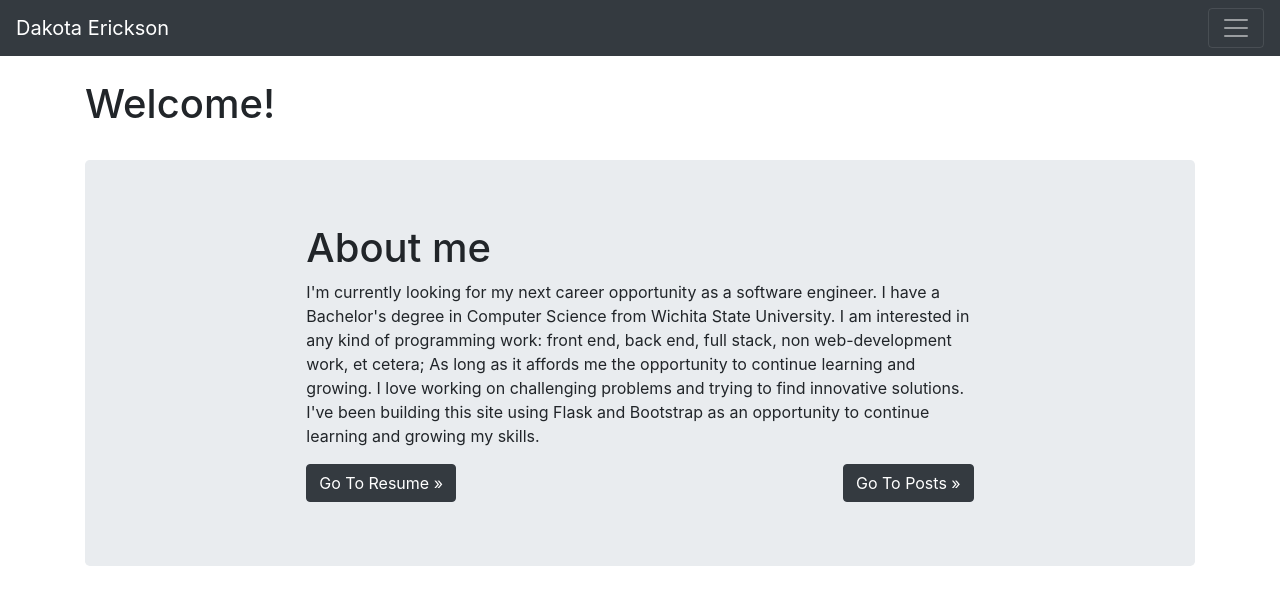
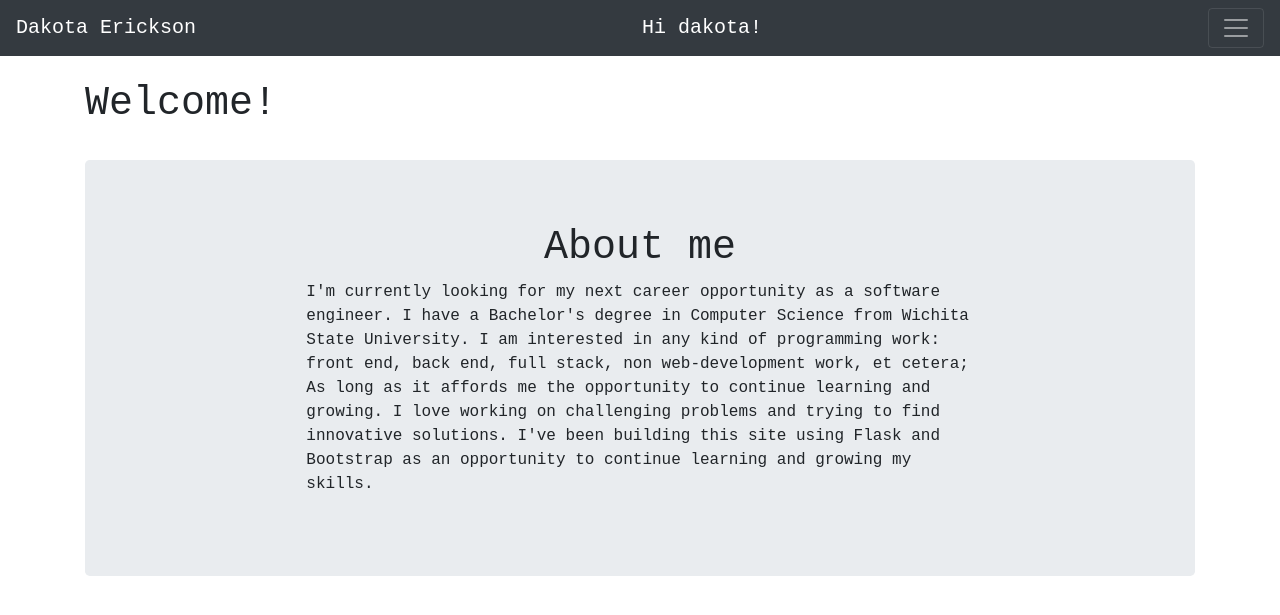
Before and after one commit to DakotaErickson/flaskBlog, a Flask app: page / in a window 1280 px wide. Shown: the top 615 px of the page. Run offline with Flask 2, Linux system fonts and the light colour scheme; a user stored in the database is signed in.

Commit message:
added main.css, changed some formatting and removed buttons on home page.

```diff
--- /dev/null
+++ b/flaskblog/static/css/main.css
@@ -0,0 +1,3 @@
+body {
+    font-family: 'Courier New', Courier, monospace;
+}
--- a/flaskblog/templates/home.html
+++ b/flaskblog/templates/home.html
@@ -13,17 +13,13 @@
 <br>
 <div class="jumbotron">
     <div class="col-sm-8 mx-auto">
-        <h1>About me</h1>
+        <h1 class="text-center">About me</h1>
         <p>I'm currently looking for my next career opportunity as a software engineer. I have a Bachelor's degree in
             Computer Science from Wichita State University. I am interested in any kind of programming work: front end,
              back end, full stack, non web-development work, et cetera; As long as it affords me the opportunity to
              continue learning and growing. I love working on challenging problems and trying to find innovative solutions.
               I've been building this site using Flask and Bootstrap as an opportunity to continue learning and growing my skills.
         </p>
-        <div style="display:inline">
-            <a class="btn btn-dark" href="/resume" role="button">Go To Resume »</a>
-            <a class="btn btn-dark float-right" href="/posts" role="button">Go To Posts »</a>
-        </div>
     </div>
 </div>
 {% endblock content %}
--- a/flaskblog/templates/layout.html
+++ b/flaskblog/templates/layout.html
@@ -8,6 +8,7 @@
     <!-- Bootstrap CSS -->
     <link rel="stylesheet" href="https://cdn.jsdelivr.net/npm/bootstrap@4.5.3/dist/css/bootstrap.min.css"
         integrity="sha384-TX8t27EcRE3e/ihU7zmQxVncDAy5uIKz4rEkgIXeMed4M0jlfIDPvg6uqKI2xXr2" crossorigin="anonymous">
+    <link rel="stylesheet" href="../static/css/main.css">
 
 
     {% if title %}
@@ -20,11 +21,13 @@
 <body>
     <nav class="navbar navbar-dark bg-dark">
         <a class="navbar-brand" href="/">Dakota Erickson</a>
+        {% if current_user.is_authenticated %}
+        <div class="navbar-brand"> Hi {{current_user.username }}!</div>
+        {% endif %}
         <button class="navbar-toggler" type="button" data-toggle="collapse" data-target="#navbarsExample01"
             aria-controls="navbarsExample01" aria-expanded="false" aria-label="Toggle navigation">
             <span class="navbar-toggler-icon"></span>
         </button>
-
         <div class="collapse navbar-collapse" id="navbarsExample01">
             <ul class="navbar-nav mr-auto">
                 <li class="nav-item active">
```
Also changed, not shown: 1 other file.
